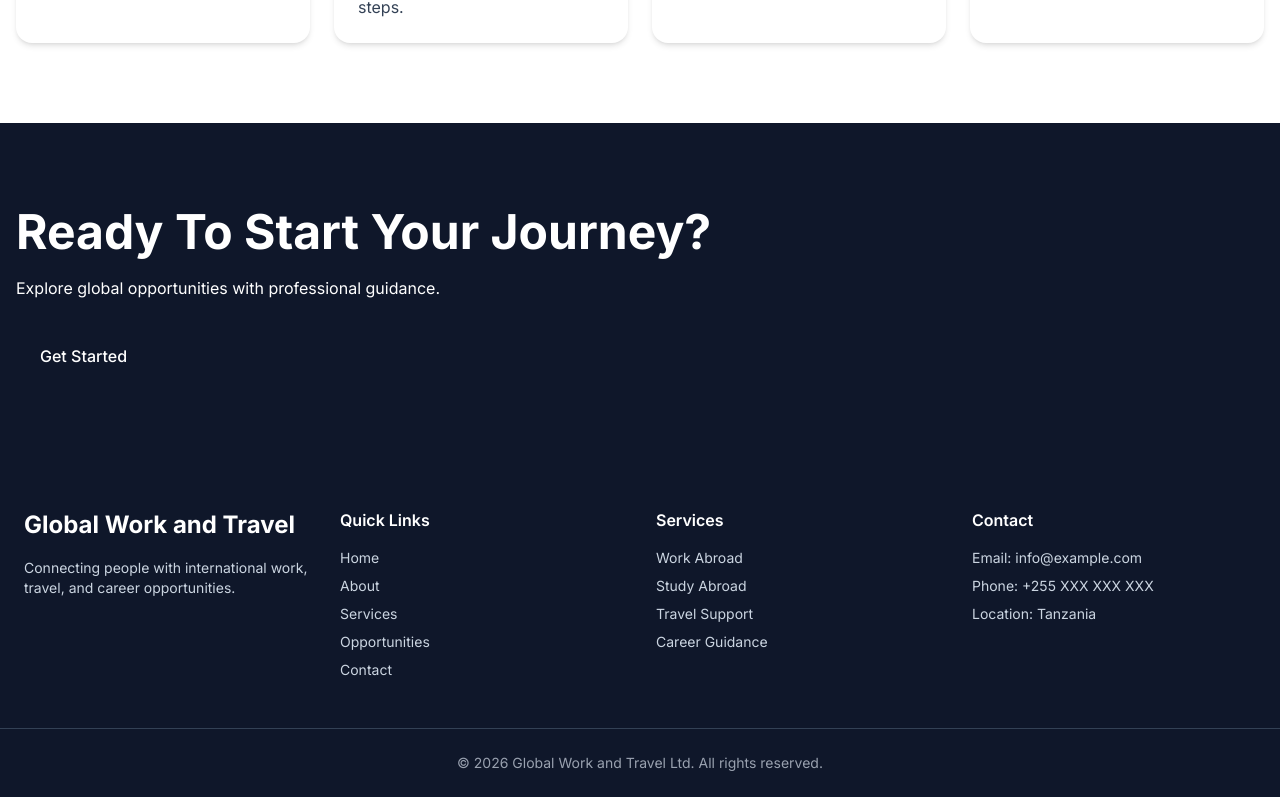
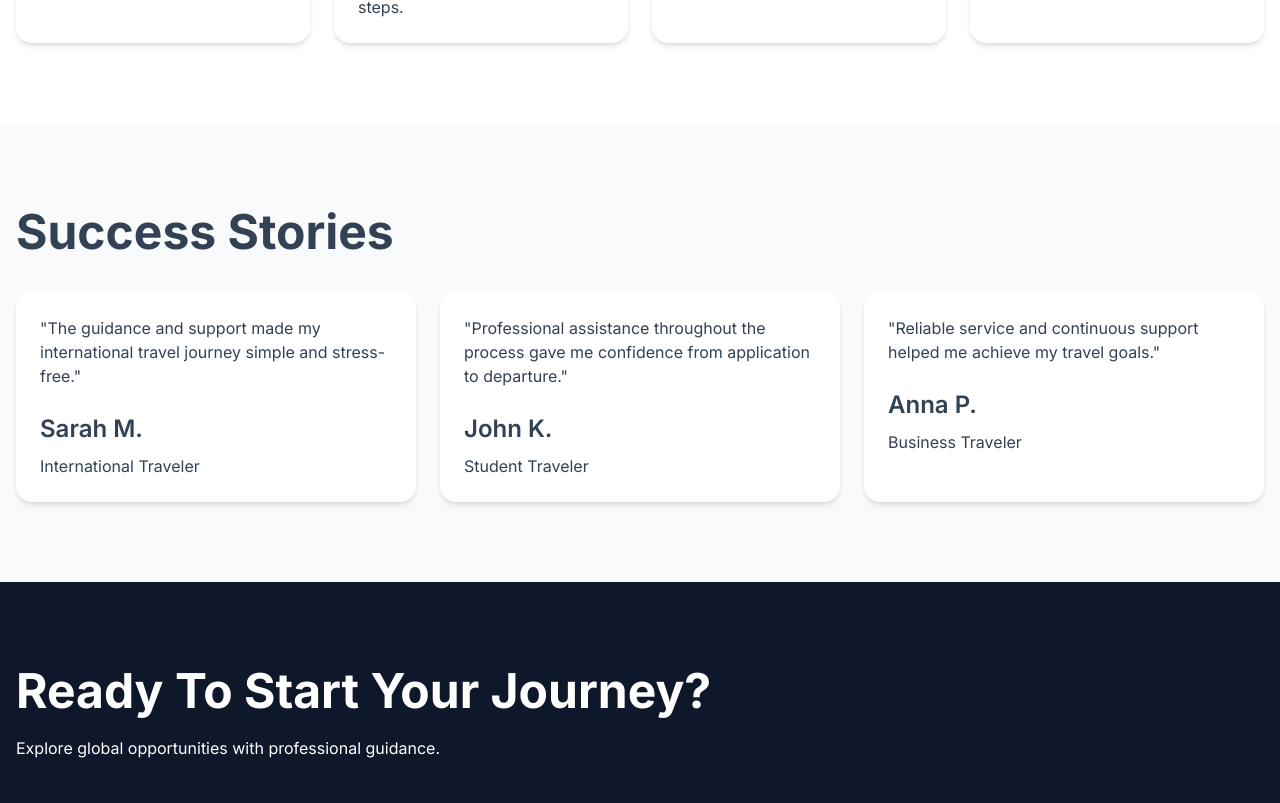
Before and after one commit to ericbalaile/Balaile-Tech-Lab, a React (Vite) app: page / in a window 1280 px wide. Shown: the part 2637-3440 px from the top of the page. Built offline with nearby package versions, Linux system fonts and the light colour scheme.

Commit message:
Add testimonials section to homepage

```diff
--- a/src/pages/Home.jsx
+++ b/src/pages/Home.jsx
@@ -102,6 +102,27 @@ function Home() {
       title: "Start Your Journey",
       description:
         "Begin your international experience with confidence and continuous support.",
+    },
+  ];
+
+  const testimonials = [
+    {
+      quote:
+        "The guidance and support made my international travel journey simple and stress-free.",
+      name: "Sarah M.",
+      role: "International Traveler",
+    },
+    {
+      quote:
+        "Professional assistance throughout the process gave me confidence from application to departure.",
+      name: "John K.",
+      role: "Student Traveler",
+    },
+    {
+      quote:
+        "Reliable service and continuous support helped me achieve my travel goals.",
+      name: "Anna P.",
+      role: "Business Traveler",
     },
   ];
 
@@ -223,6 +244,27 @@ function Home() {
         </Container>
       </Section>
 
+      {/* Testimonials Section */}
+      <Section background="light">
+        <Container>
+          <h2 className="mb-8 text-3xl font-bold">Success Stories</h2>
+
+          <div className="grid gap-6 md:grid-cols-3">
+            {testimonials.map((testimonial) => (
+              <Card key={testimonial.name}>
+                <p className="italic">"{testimonial.quote}"</p>
+
+                <h3 className="mt-6 text-xl font-semibold">
+                  {testimonial.name}
+                </h3>
+
+                <p className="mt-2">{testimonial.role}</p>
+              </Card>
+            ))}
+          </div>
+        </Container>
+      </Section>
+
       {/* Call To Action Section */}
       <Section background="dark">
         <Container>
```
